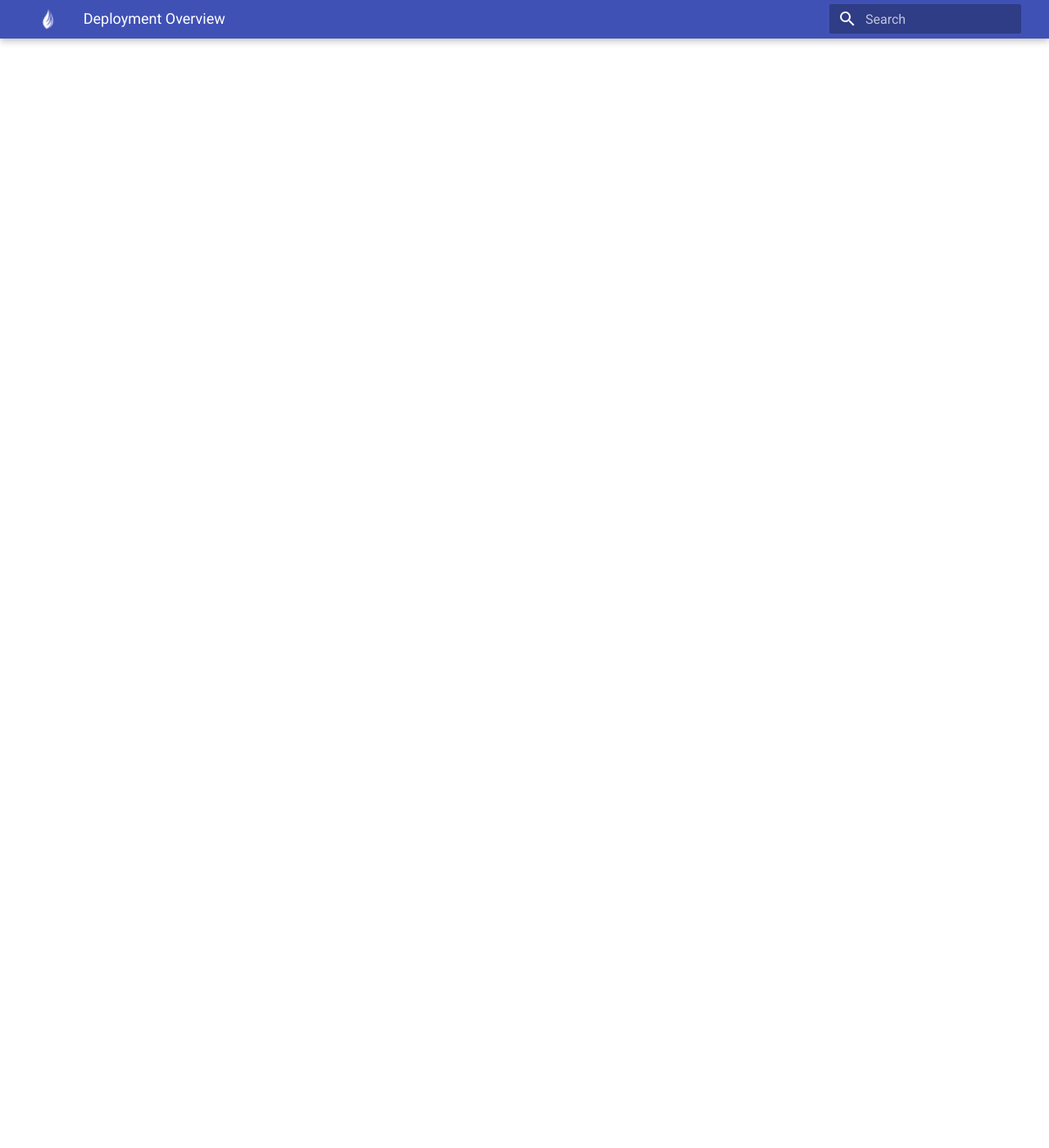
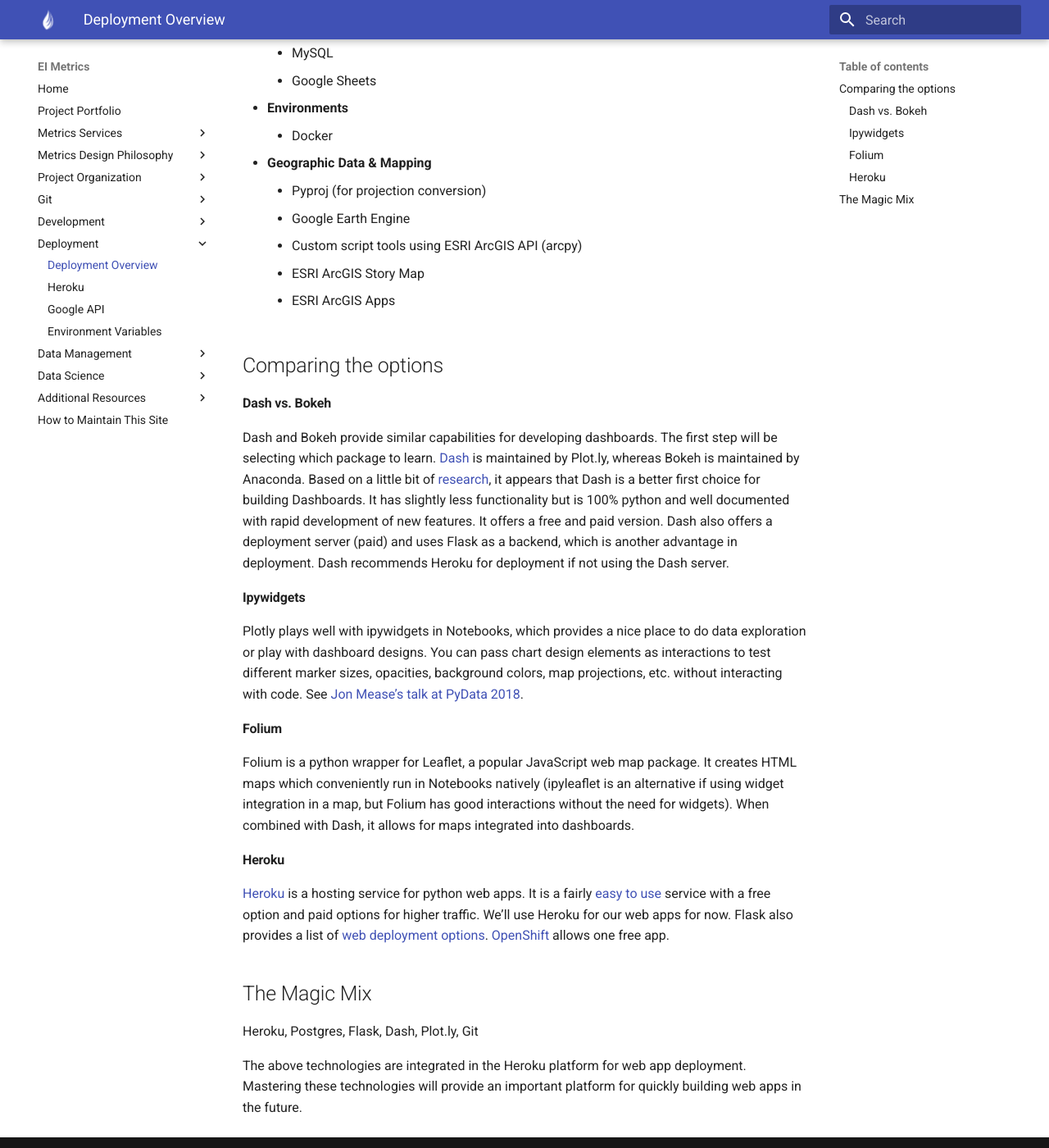
Before and after one commit to eriktuck/ei-dev, an MkDocs documentation site: the page built from docs/deployment/deployment-overview.md, in a window 1280 px wide and 1400 px high, scrolled down 1353 px. Shown: the whole window at 82% size. Built offline with MkDocs 1.6.1 and Material for MkDocs 9.7.7, drawn with Linux system fonts in a browser that asks for light colours; some of the changed text lies outside the part shown.

```diff
--- a/docs/deployment/deployment-overview.md
+++ b/docs/deployment/deployment-overview.md
@@ -1,23 +1,83 @@
+# Getting Tools to Users
+
 Tools are only useful if they are used.
 
 Getting tools in the hands of your users, while ensuring a good user experience with tech support and the development of new features, is at least half the battle.
 
 A number of options exist for deploying tools. The deployment environment should be decided early on in tool development.
 
-Here's a short list of options for deploying tools. Feel free to get creative and invent your own solutions as well.
+Here's a short list of options (and important supporting technologies) for deploying tools. Feel free to get creative and invent your own solutions as well.
 
-- [Heroku](heroku.md)
-- Linode
-- Microsoft PowerApps
-- Flask/Django
-- PowerBI
-- Tableau
-- Excel + VBA
-- Google Apps
-- Google Earth Engine
-- Jupyter Notebook + Binder
-- Google Colab
-- Dash/Plotly
-- Streamlit
-- ESRI ArcGIS Story Map
-- ESRI ArcGIS Apps
+* **Data Visualization & Dashboards**
+     * Plot.ly
+     * Bokeh
+     * Cufflinks
+     * Folium (maps for dashboards)
+     * Dash
+     * Tableau
+     * Ipywidgets, ipyleaflet, …
+     * Microsoft PowerApps
+     * PowerBI
+     * Jupyter Notebook + Binder
+     * Google Colab
+
+
+* **Web Deployment**
+     * Flask
+     * Django
+     * Streamlit
+     * [Heroku](heroku.md)
+     * GitHub Pages
+     * Linode
+     * Digital Ocean
+     * Google Apps
+
+
+* **Desktop Deployment**
+     * Tkinter
+     * Cron Tab
+     * PyOxidizer
+     * Excel + VBA
+
+
+* **[Databases](../data-management/database-overview.md) & Back-ends**
+     * SQLLite
+     * PostgreSQL
+     * MySQL
+     * Google Sheets
+
+
+* **Environments**
+     * Docker
+
+
+* **Geographic Data & Mapping**
+     * Pyproj (for projection conversion)
+     * Google Earth Engine
+     * Custom script tools using ESRI ArcGIS API (arcpy)
+     * ESRI ArcGIS Story Map
+     * ESRI ArcGIS Apps
+
+## Comparing the options
+
+#### Dash vs. Bokeh
+
+Dash and Bokeh provide similar capabilities for developing dashboards. The first step will be selecting which package to learn. [Dash ](https://dash.plot.ly/?_ga=2.113229507.655212128.1562163152-411957839.1562163152)is maintained by Plot.ly, whereas Bokeh is maintained by Anaconda. Based on a little bit of [research](https://blog.sicara.com/bokeh-dash-best-dashboard-framework-python-shiny-alternative-c5b576375f7f), it appears that Dash is a better first choice for building Dashboards. It has slightly less functionality but is 100% python and well documented with rapid development of new features. It offers a free and paid version. Dash also offers a deployment server (paid) and uses Flask as a backend, which is another advantage in deployment. Dash recommends Heroku for deployment if not using the Dash server.
+
+#### Ipywidgets
+
+Plotly plays well with ipywidgets in Notebooks, which provides a nice place to do data exploration or play with dashboard designs. You can pass chart design elements as interactions to test different marker sizes, opacities, background colors, map projections, etc. without interacting with code. See [Jon Mease’s talk at PyData 2018](https://www.youtube.com/watch?v=cuTMbGjN2GQ&t=1440s).
+
+#### Folium
+
+Folium is a python wrapper for Leaflet, a popular JavaScript web map package. It creates HTML maps which conveniently run in Notebooks natively (ipyleaflet is an alternative if using widget integration in a map, but Folium has good interactions without the need for widgets). When combined with Dash, it allows for maps integrated into dashboards.
+
+#### Heroku
+
+[Heroku ](https://devcenter.heroku.com/)is a hosting service for python web apps. It is a fairly [easy to use](https://devcenter.heroku.com/articles/getting-started-with-python) service with a free option and paid options for higher traffic. We’ll use Heroku for our web apps for now. Flask also provides a list of [web deployment options]( https://flask.palletsprojects.com/en/1.1.x/deploying/ ). [OpenShift](https://www.openshift.com/products/pricing/?extIdCarryOver=true&sc_cid=701f2000001Css5AAC) allows one free app.
+
+## The Magic Mix
+
+Heroku, Postgres, Flask, Dash, Plot.ly, Git
+
+The above technologies are integrated in the Heroku platform for web app deployment. Mastering these technologies will provide an important platform for quickly building web apps in the future.
```
